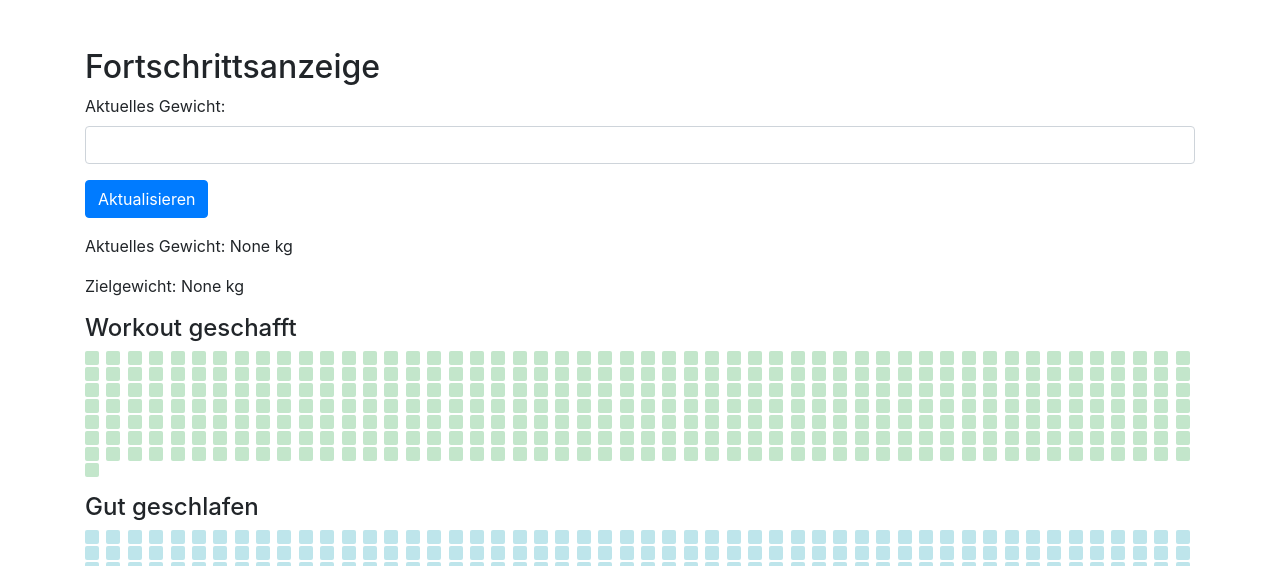
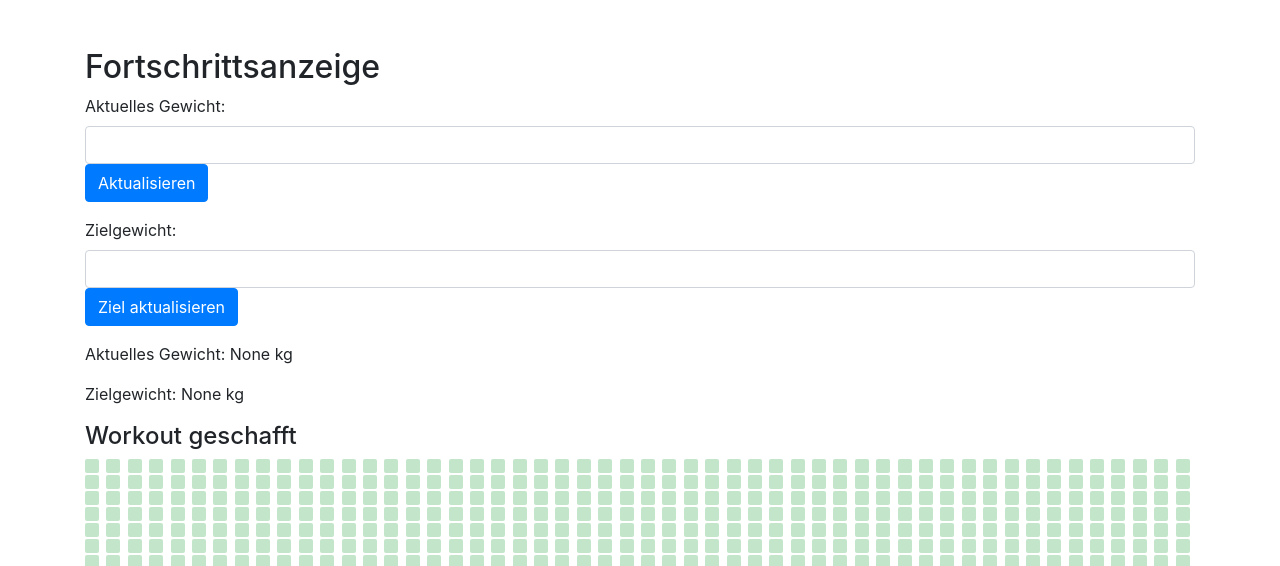
Before and after one commit to rain19a/performfit, a Flask app: page /fortschritt in a window 1280 px wide. Shown: the top 566 px of the page. Run offline with Flask 3, Linux system fonts and the light colour scheme; the visitor is signed in with stand-in values (Sample User, id 1); data that the repository does not hold is empty; some libraries are stand-ins or nearby versions.

Commit message:
modified:   app.py 	modified:   templates/fortschritt.html

```diff
--- a/app.py
+++ b/app.py
@@ -138,11 +138,17 @@
     user = User.query.get(user_id)
 
     if request.method == 'POST':
-        gewicht = request.form.get('gewicht', type=float)
-        if gewicht:
+
+        if 'gewicht' in request.form:
+            gewicht = request.form.get('gewicht', type=float)
             user.gewicht = gewicht
-            db.session.commit()
-            return redirect(url_for('fortschritt'))  # Aktualisiere die Seite, um die neuen Daten anzuzeigen
+
+        elif 'zielgewicht' in request.form:
+            zielgewicht = request.form.get('zielgewicht', type=float)
+            user.zielgewicht = zielgewicht
+
+        db.session.commit()
+        return redirect(url_for('fortschritt'))
 
     start_date = date.today() - timedelta(days=364)
     progress_data = Progress.query.filter(Progress.user_id == user_id, Progress.date >= start_date).order_by(Progress.date.asc()).all()
@@ -165,6 +171,7 @@
 
 
 
+
 # Anwendungsstartpunkt
 if __name__ == '__main__':
     app.run(debug=True)
--- a/templates/fortschritt.html
+++ b/templates/fortschritt.html
@@ -26,13 +26,22 @@
     <div class="container mt-5">
         <h2>Fortschrittsanzeige</h2>
 
-  <!-- Formular zum Aktualisieren des Gewichts -->
+ <!-- Formular zum Aktualisieren des aktuellen Gewichts -->
         <form action="{{ url_for('fortschritt') }}" method="post" class="mb-3">
             <div class="form-group">
                 <label for="gewicht">Aktuelles Gewicht:</label>
                 <input type="number" class="form-control" id="gewicht" name="gewicht" value="{{ user.gewicht }}" step="0.1" required>
+                <button type="submit" class="btn btn-primary">Aktualisieren</button>
             </div>
-            <button type="submit" class="btn btn-primary">Aktualisieren</button>
+        </form>
+
+        <!-- Formular zum Aktualisieren des Zielgewichts -->
+        <form action="{{ url_for('fortschritt') }}" method="post" class="mb-3">
+            <div class="form-group">
+                <label for="zielgewicht">Zielgewicht:</label>
+                <input type="number" class="form-control" id="zielgewicht" name="zielgewicht" value="{{ user.zielgewicht }}" step="0.1" required>
+                <button type="submit" class="btn btn-primary">Ziel aktualisieren</button>
+            </div>
         </form>
 
         <!-- Zielgewicht und Entfernung anzeigen -->
```
